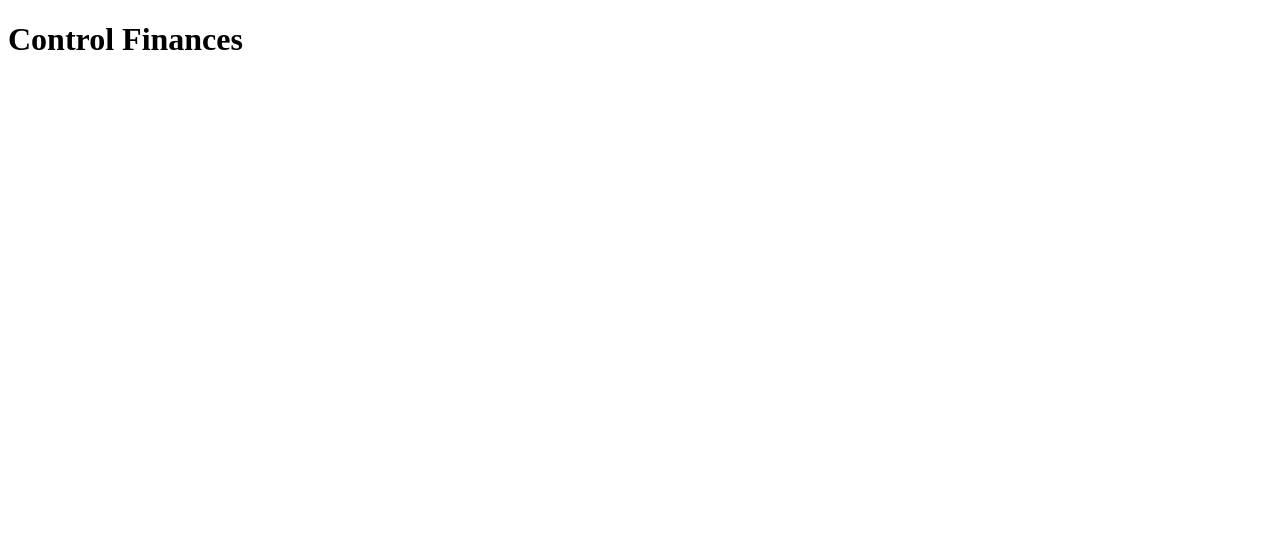
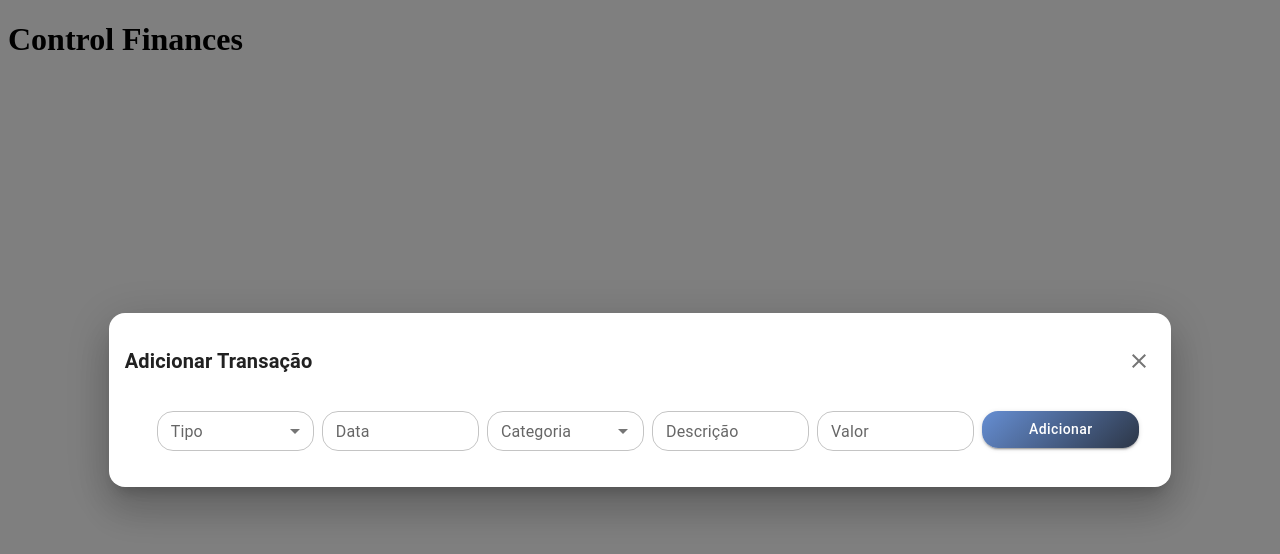
Before and after one commit to Dzin/my-cash, a React (Vite) app: page / in a window 1280 px wide. Shown: the top 554 px of the page. Built offline with nearby package versions, Linux system fonts and the light colour scheme.

Commit message:
style: criado modal registrationTransaction
criado pagina de temas e provido para aplicação

```diff
--- a/src/App.jsx
+++ b/src/App.jsx
@@ -1,10 +1,13 @@
 import { useState } from "react";
 import SwitchRoutes from "./routes";
-
+import { ThemeProvider } from "@mui/material/styles";
+import theme from "./theme/theme";
 export default function App() {
   return (
     <>
-      <SwitchRoutes />
+      <ThemeProvider theme={theme}>
+        <SwitchRoutes />
+      </ThemeProvider>
     </>
   );
 }
--- a/src/components/TransactionRegistration/index.jsx
+++ /dev/null
@@ -1,5 +0,0 @@
-import React from "react";
-
-export default function TransactionRegistration(props) {
-  return <h1>OEIJEIEJIEJIEJ</h1>;
-}
--- /dev/null
+++ b/src/components/modal/TransactionRegistration/index.jsx
@@ -0,0 +1,226 @@
+import React, { useState, useEffect } from "react";
+//MUI
+import {
+  Button,
+  TextField,
+  Dialog,
+  DialogActions,
+  DialogContent,
+  DialogContentText,
+  DialogTitle,
+  Grid,
+  InputLabel,
+  MenuItem,
+  FormControl,
+  Select,
+  Box,
+  IconButton,
+  Autocomplete,
+  CircularProgress,
+} from "@mui/material";
+//DATE
+import { AdapterDayjs } from "@mui/x-date-pickers/AdapterDayjs";
+import { LocalizationProvider } from "@mui/x-date-pickers/LocalizationProvider";
+import { DatePicker } from "@mui/x-date-pickers/DatePicker";
+import "dayjs/locale/pt-br";
+//ICONS
+import CloseIcon from "@mui/icons-material/Close";
+//API
+import api from "../../../services/api";
+
+export default function TransactionRegistration({ open, setOpen, categories }) {
+  const [type, setType] = useState("");
+  const [date, setDate] = useState(null);
+  const [categorie, setCategorie] = useState({});
+  const [description, setDescription] = useState("");
+  const [openCategories, setOpenCategories] = useState(false);
+  const [optionsCategories, setOptionsCategories] = useState([]);
+  const [valueMoney, setValueMoney] = useState(null);
+  const loadingCategories = openCategories && optionsCategories.length === 0;
+
+  useEffect(() => {
+    let active = true;
+
+    if (!loadingCategories) {
+      return undefined;
+    }
+
+    (async () => {
+      let data;
+      await api.get("/categoria").then((res) => (data = res.data)); // For demo purposes.
+
+      if (active) {
+        setOptionsCategories(data);
+      }
+    })();
+
+    return () => {
+      active = false;
+    };
+  }, [loadingCategories]);
+  React.useEffect(() => {
+    if (!openCategories) {
+      setOptionsCategories([]);
+    }
+  }, [openCategories]);
+
+  const handleChangeInputType = (event) => {
+    setType(event.target.value);
+  };
+  const handleClose = () => {
+    setOpen(false);
+  };
+
+  return (
+    <Dialog
+      open={true}
+      onClose={handleClose}
+      sx={{
+        " .MuiPaper-root": {
+          padding: "2rem 1rem 1rem",
+          borderRadius: "1rem",
+          maxWidth: "70rem",
+        },
+      }}
+    >
+      <Box
+        sx={{
+          display: "flex",
+          justifyContent: "space-between",
+          alignItems: "center",
+        }}
+      >
+        <DialogTitle sx={{ padding: "0" }} fontWeight="bold">
+          Adicionar Transação
+        </DialogTitle>
+        <IconButton sx={{ width: "2rem", height: "2rem" }}>
+          <CloseIcon />
+        </IconButton>
+      </Box>
+
+      <DialogContent>
+        <Grid
+          container
+          sx={{
+            margin: "0.4rem 0 0 0",
+            "& .MuiInputBase-root.MuiOutlinedInput-root": {
+              borderRadius: "1rem",
+            },
+          }}
+          spacing={1}
+        >
+          <Grid item xs md>
+            <FormControl fullWidth size="small">
+              <InputLabel id="demo-simple-select-label">Tipo</InputLabel>
+              <Select
+                labelId="demo-simple-select-label"
+                id="demo-simple-select"
+                value={type}
+                label="Tipo"
+                onChange={handleChangeInputType}
+              >
+                <MenuItem value={"receita"}>Receita</MenuItem>
+                <MenuItem value={"despesa"}>Despesa</MenuItem>
+              </Select>
+            </FormControl>
+          </Grid>
+          <Grid item xs md>
+            <LocalizationProvider
+              dateAdapter={AdapterDayjs}
+              adapterLocale={"pt-br"}
+            >
+              <DatePicker
+                size="small"
+                label="Data"
+                value={date}
+                onChange={(newValue) => {
+                  setDate(newValue);
+                }}
+                renderInput={(params) => <TextField {...params} size="small" />}
+              />
+            </LocalizationProvider>
+          </Grid>
+          <Grid item xs md>
+            <Autocomplete
+              onChange={(event, newValue) => {
+                setCategorie(newValue);
+              }}
+              // value={categorie?.nome}
+              size="small"
+              id="categoria"
+              options={optionsCategories}
+              getOptionLabel={(option) => option.nome}
+              onOpen={() => {
+                setOpenCategories(true);
+              }}
+              onClose={() => {
+                setOpenCategories(false);
+              }}
+              noOptionsText="Carregando..."
+              loadingText={"Carregando..."}
+              isOptionEqualToValue={(option, value) =>
+                option.nome === value.nome
+              }
+              renderInput={(params) => (
+                <TextField
+                  {...params}
+                  label="Categoria"
+                  InputProps={{
+                    ...params.InputProps,
+                    endAdornment: (
+                      <>
+                        {loadingCategories ? (
+                          <CircularProgress color="inherit" size={20} />
+                        ) : null}
+                        {params.InputProps.endAdornment}
+                      </>
+                    ),
+                  }}
+                />
+              )}
+            />
+          </Grid>
+          <Grid item xs md>
+            <TextField
+              value={description}
+              onChange={(e) => setDescription(e.target.value)}
+              id="descrição"
+              label="Descrição"
+              variant="outlined"
+              size="small"
+              multiline
+            />
+          </Grid>
+          <Grid item xs md>
+            <TextField
+              value={valueMoney}
+              onChange={(e) => setValueMoney(e.target.value)}
+              id="Valor"
+              label="Valor"
+              variant="outlined"
+              size="small"
+              type={"number"}
+            />
+          </Grid>
+          <Grid item xs md>
+            <Button
+              onClick={handleClose}
+              variant="contained"
+              fullWidth
+              sx={{
+                "&.MuiButtonBase-root": {
+                  background:
+                    "linear-gradient(136.64deg, #658DD1 1.59%, #2D3748 98.89%)",
+                  borderRadius: "1rem",
+                  textTransform: "capitalize",
+                },
+              }}
+            >
+              Adicionar
+            </Button>
+          </Grid>
+        </Grid>
+      </DialogContent>
+    </Dialog>
+  );
+}
--- a/src/pages/home/index.jsx
+++ b/src/pages/home/index.jsx
@@ -1,5 +1,16 @@
-import React from "react";
+import React, { useState } from "react";
+import TransactionRegistration from "../../components/modal/TransactionRegistration";
 
 export default function Home() {
-  return <h1>Control Finances</h1>;
+  const [openRegistration, setOpenRegistration] = useState(false);
+
+  return (
+    <>
+      <h1>Control Finances</h1>
+      <TransactionRegistration
+        open={openRegistration}
+        setOpen={setOpenRegistration}
+      />
+    </>
+  );
 }
--- /dev/null
+++ b/src/theme/theme.ts
@@ -0,0 +1,7 @@
+import { createTheme, ThemeProvider, styled } from "@mui/material/styles";
+
+const theme = createTheme({
+  components: {},
+});
+
+export default theme;
```
Also changed, not shown: package.json (+7 -0 lines), src/components/modal/TransactionRegistration/style.js (renamed from src/components/TransactionRegistration/style.js), 1 other file (tests, documents, lock files or other folders).
